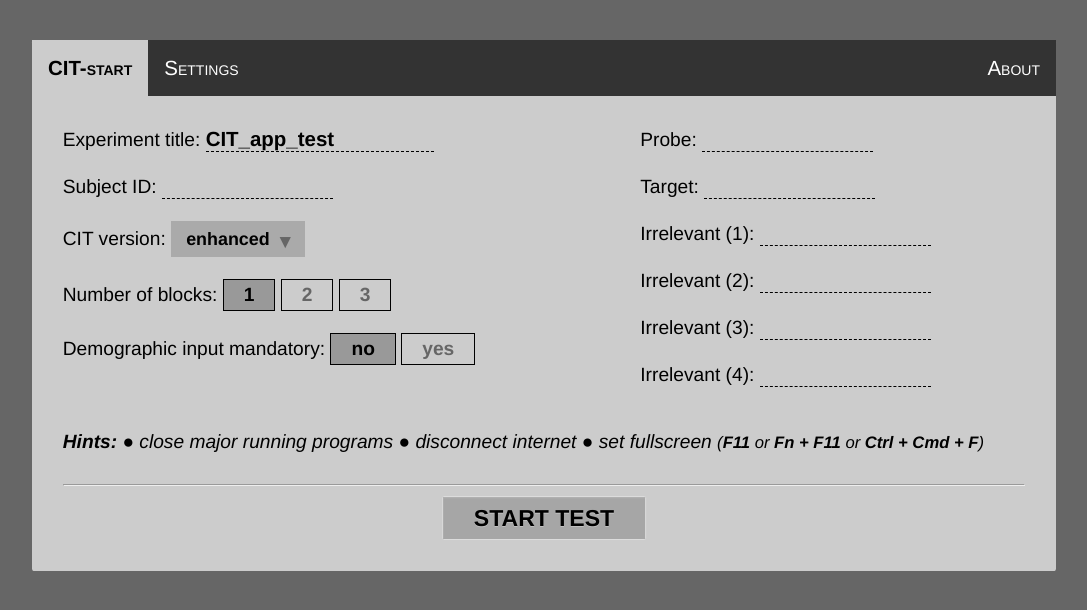
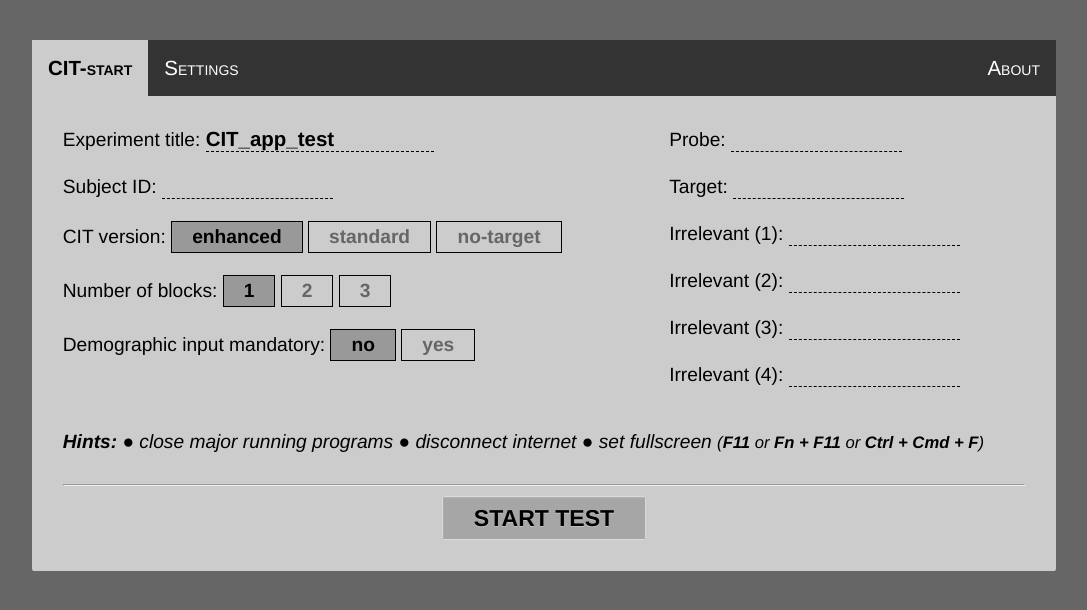
Before and after one commit to gasparl/citapp_pc, a plain HTML site: page main.html in a window 1280 px wide. Shown: the whole page, without its empty margins (96-1183 px from the left). Drawn offline with nearby package versions, Linux system fonts and the light colour scheme.

Commit message:
replaced select with buttons

```diff
--- a/css/styles.css
+++ b/css/styles.css
@@ -313,43 +313,3 @@ input[type=text]
    font-weight: bold;
    font-size: 1.6vw;
 }
-.select {
-  position: relative;
-  display: inline-block;
-  margin-bottom: 15px;
-}
-.select select {
-  display: inline-block;
-  cursor: pointer;
-  padding: 8px 15px;
-  padding-right: 35px;
-  outline: 0;
-  border: 0;
-  border-radius: 0;
-  background: #aaa;
-  font-weight: bold;
-  appearance: none;
-  -webkit-appearance: none;
-  -moz-appearance: none;
-}
-.select select::-ms-expand {
-  display: none;
-}
-.select select:hover,
-.select select:focus {
-  color: #000;
-  background: #bbb;
-}
-.select__arrow {
-  color: #666;
-  position: absolute;
-  top: 3px;
-  right: 22%;
-  width: 0;
-  height: 0;
-  pointer-events: none;
-}
-.select select:hover ~ .select__arrow,
-.select select:focus ~ .select__arrow {
-  color: #000;
-}
--- a/main.html
+++ b/main.html
@@ -27,20 +27,15 @@
         <div style="padding: 3%;">
             <div id="cit_tab">
                 <div style="display: flex;">
-                    <div style="flex: 60%;">
+                    <div style="flex: 63%;">
                         Experiment title:
                         <input type="text" onkeypress='valid_chars(event)' id="subj_num_id" class="form_start" maxlength="20" size="20" value="CIT_app_test">
                         <br><br> Subject ID:
                         <input type="text" onkeypress='valid_chars(event)' id="subj_num_id" class="form_start" maxlength="15" size="15">
                         <br><br> CIT version:
-                        <div class="select" style="display: inline;">
-                            <select id="cit_version_id">
-                    <option value="1">enhanced</option>
-                    <option value="2">standard</option>
-                    <option value="3">no-target</option>
-                    </select>
-                            <div class="select__arrow">&#9660;</div>
-                        </div>
+                        <input type="radio" id="enhanced_id" name="cit_version" checked="checked" value="1"><label for="enhanced_id">enhanced</label>
+                        <input type="radio" id="standard_id" name="cit_version" value="0"><label for="standard_id">standard</label>
+                        <input type="radio" id="notarget_id" name="cit_version" value="2"><label for="notarget_id">no-target</label>
 
                         <br><br> Number of blocks:
                         <input type="radio" id="1block" name="num_of_blcks" checked="checked" value="1"><label for="1block">1</label>
@@ -52,7 +47,7 @@
                         <input type="radio" id="dems_no" name="dems_mandatory" value="1"><label for="dems_no">yes</label>
                     </div>
 
-                    <div style="flex: 40%;">
+                    <div style="flex: 37%;">
                         Probe:
                         <input type="text" id="probe_id" class="form_start" maxlength="40" size="15">
                         <br>
```
